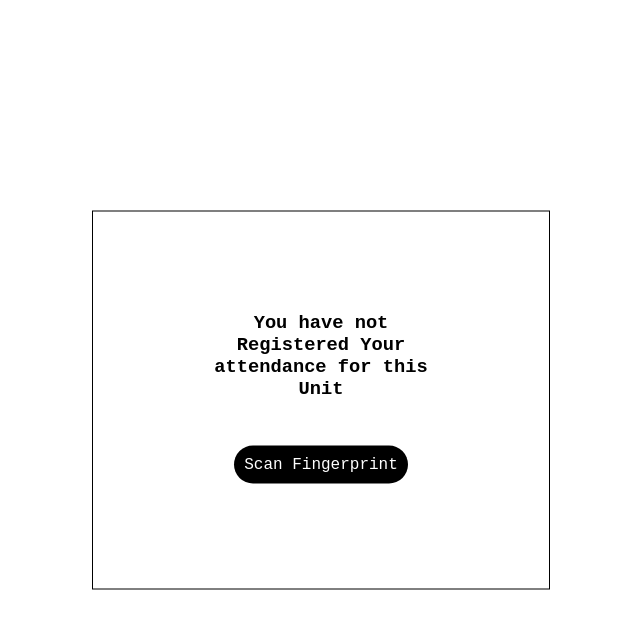
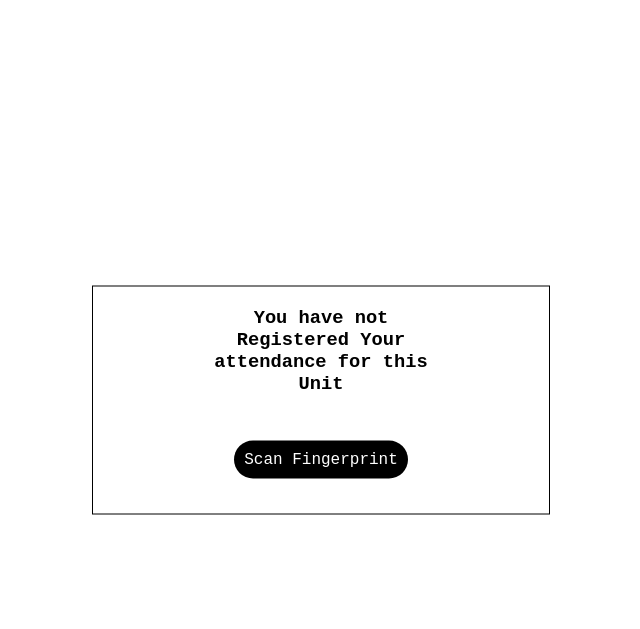
Before and after one commit to AlfaZeroh1/fingerprint_scanner, a PHP site: page /php/at.php in a window 1280 px wide. Shown: the top 629 px of the page, without its empty margins (319-959 px from the left). Run offline with PHP 8.4, Linux system fonts and the light colour scheme.

Commit message:
changes input layout 2

```diff
--- a/css/style.css
+++ b/css/style.css
@@ -24,7 +24,7 @@ img{
     top: 50%;
     width: 20vw;
     height: auto;
-    padding: 100px;
+    padding: 20px 100px 30px 100px;
     border: 1px solid var(--pri);
     transform: translate(-50%,-50%);
 }
@@ -33,7 +33,7 @@ img{
     flex-direction: column;
 }
 .ipt label{
-    margin: 15px 0px 5px 0px;
+    margin: 15px 0px 2px 0px;
 }
 .ipt input{
     height: 1.5rem;
```
